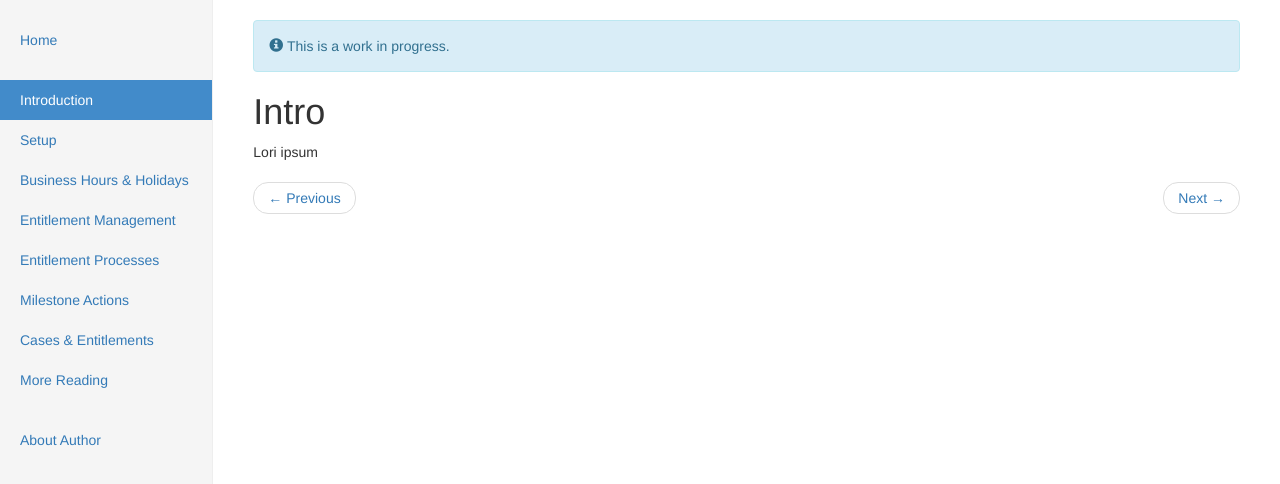
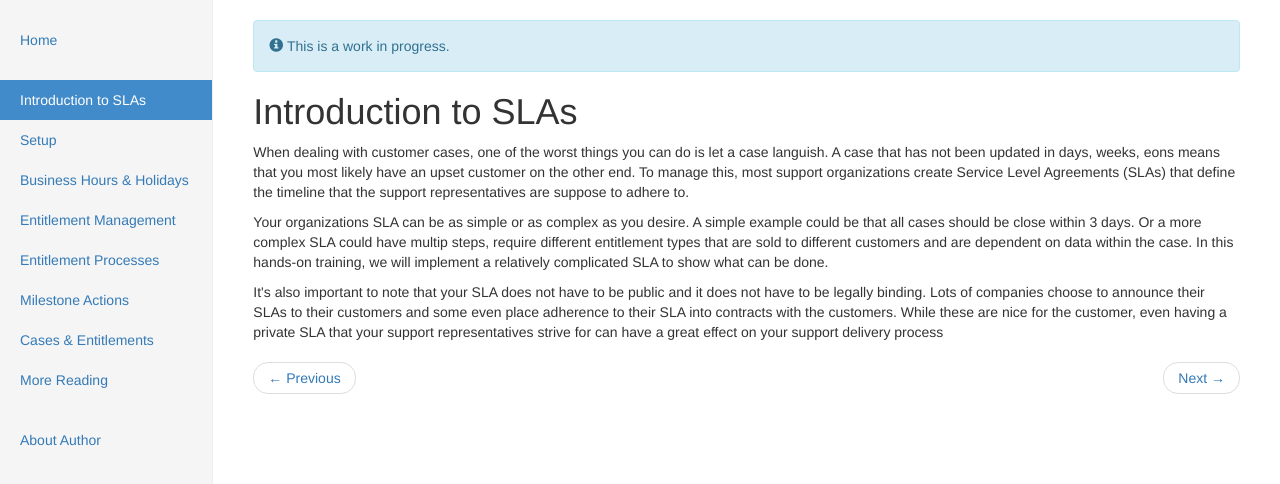
Before and after one commit to pcon/handsontraining, a plain HTML site: page entitlements/01_introduction.html in a window 1280 px wide. Drawn offline with nearby package versions, Linux system fonts and the light colour scheme.

Commit message:
Adding introduction content

```diff
--- a/entitlements/01_introduction.html
+++ b/entitlements/01_introduction.html
@@ -4,7 +4,7 @@
 		<meta charset="utf-8">
 		<meta http-equiv="X-UA-Compatible" content="IE=edge">
 		<meta name="viewport" content="width=device-width, initial-scale=1">
-		<title>Hands-On Training: Using Entitlements to Meet Your SLAs</title>
+		<title>Introduction to SLAS &raquo; Hands-On Training: Using Entitlements to Meet Your SLAs</title>
 
 		<link href="https://maxcdn.bootstrapcdn.com/bootstrap/3.3.5/css/bootstrap.min.css" rel="stylesheet">
 		<link href="style.css" rel="stylesheet">
@@ -24,7 +24,7 @@
 						<li><a href="index.html">Home</a></li>
 					</ul>
 					<ul class="nav nav-sidebar">
-						<li class="active"><a href="01_introduction.html">Introduction <span class="sr-only">(current)</span></a></li>
+						<li class="active"><a href="01_introduction.html">Introduction to SLAs <span class="sr-only">(current)</span></a></li>
 						<li><a href="02_setup.html">Setup</a></li>
 						<li><a href="03_business_hours_and_holidays.html">Business Hours &amp; Holidays</a></li>
 						<li><a href="04_entitlement_management.html">Entitlement Management</a></li>
@@ -39,8 +39,10 @@
 				</div> <!-- .sidebar -->
 				<div class="col-sm-9 col-sm-offset-3 col-md-10 col-md-offset-2 main">
 					<p class="alert alert-info" role="alert"><i class="glyphicon glyphicon-info-sign"></i> This is a work in progress.</p>
-					<h1>Intro</h1>
-					<p>Lori ipsum</p>
+					<h1>Introduction to SLAs</h1>
+					<p>When dealing with customer cases, one of the worst things you can do is let a case languish.  A case that has not been updated in days, weeks, eons means that you most likely have an upset customer on the other end.  To manage this, most support organizations create Service Level Agreements (SLAs) that define the timeline that the support representatives are suppose to adhere to.</p>
+					<p>Your organizations SLA can be as simple or as complex as you desire.  A simple example could be that all cases should be close within 3 days.  Or a more complex SLA could have multip steps, require different entitlement types that are sold to different customers and are dependent on data within the case.  In this hands-on training, we will implement a relatively complicated SLA to show what can be done.</p>
+					<p>It's also important to note that your SLA does not have to be public and it does not have to be legally binding.  Lots of companies choose to announce their SLAs to their customers and some even place adherence to their SLA into contracts with the customers.  While these are nice for the customer, even having a private SLA that your support representatives strive for can have a great effect on your support delivery process</p>
 					<nav>
 						<ul class="pager">
 							<li class="previous"><a href="index.html"><span aria-hidden="true">&larr;</span> Previous</a></li>
```
